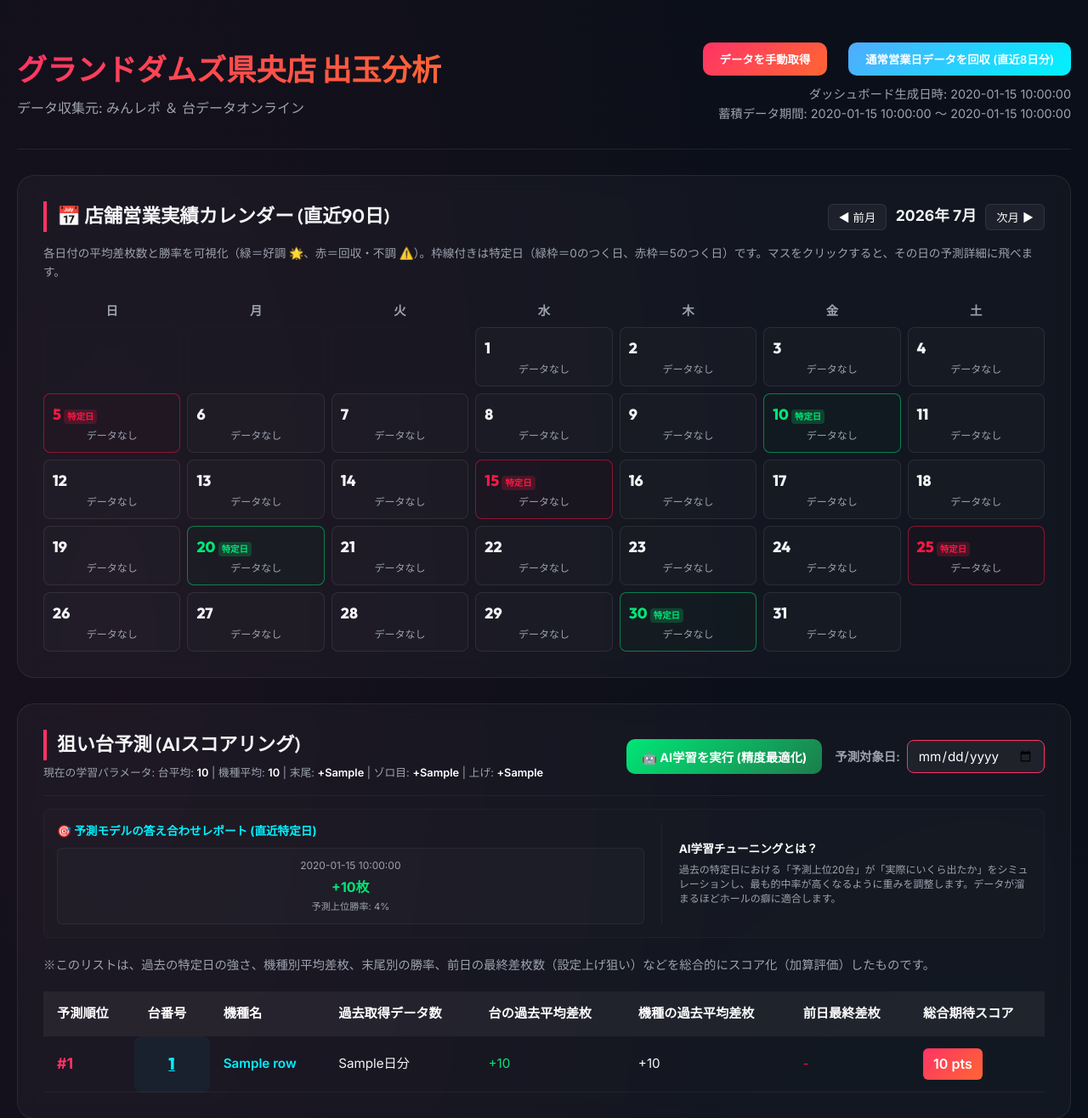
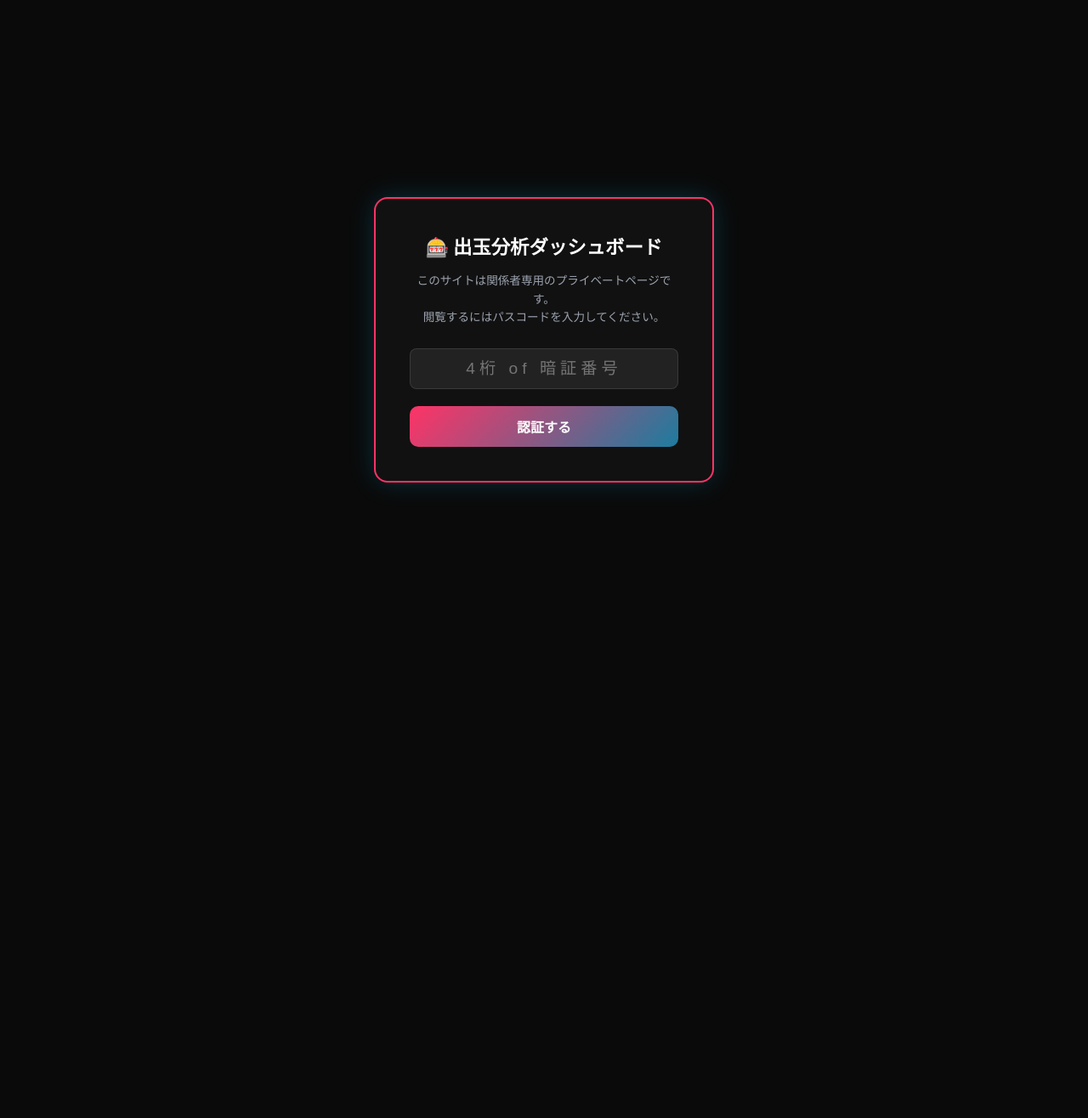
Before and after one commit to t9star/slot-data-analyzer, a Python web app: template templates/dashboard.html in a window 1280 px wide. Shown: the top 1316 px of the page at 85% size. After the commit the page ends 576 px from the top, so only its background shows below. Run offline with Jinja, Linux system fonts and the light colour scheme; the template is opened without the code that fills it: most values are stand-ins (such as "Sample title", 1, 10 or a date in 2020); some libraries are stand-ins or nearby versions.

Commit message:
feat: Add passcode lock screen (1233) with localStorage auto-auth to protect dashboard details

```diff
--- a/templates/dashboard.html
+++ b/templates/dashboard.html
@@ -1607,6 +1607,43 @@
                 });
         }
 
+        // セキュリティ初期化 (スマホ向け自動ログイン)
+        (function() {
+            try {
+                const stored = localStorage.getItem('slot_dashboard_auth');
+                if (stored === 'MTIzMw==') { // '1233'
+                    const hideLock = function() {
+                        const lock = document.getElementById('passcode-lock-screen');
+                        if (lock) lock.style.display = 'none';
+                    };
+                    if (document.readyState === 'loading') {
+                        document.addEventListener('DOMContentLoaded', hideLock);
+                    } else {
+                        hideLock();
+                    }
+                }
+            } catch (e) {
+                console.error('Storage access blocked:', e);
+            }
+        })();
+
+        function checkPasscode() {
+            const input = document.getElementById('input-passcode').value;
+            const errorEl = document.getElementById('passcode-error');
+            if (btoa(input) === 'MTIzMw==') { // '1233'
+                try {
+                    localStorage.setItem('slot_dashboard_auth', 'MTIzMw==');
+                } catch (e) {
+                    console.error('Storage write blocked:', e);
+                }
+                const lock = document.getElementById('passcode-lock-screen');
+                if (lock) lock.style.display = 'none';
+            } else {
+                if (errorEl) errorEl.style.display = 'block';
+                document.getElementById('input-passcode').value = '';
+            }
+        }
+
         // 台番号個別データ履歴モーダル表示
         function showSlotHistory(slotNumber) {
             const modal = document.getElementById('slot-history-modal');
@@ -1703,5 +1740,15 @@
             to { opacity: 1; transform: scale(1); }
         }
     </style>
+    <!-- パスコードロック画面 (関係者限定) -->
+    <div id="passcode-lock-screen" style="position: fixed; top: 0; left: 0; width: 100%; height: 100%; background: #0a0a0a; z-index: 100000; display: flex; flex-direction: column; justify-content: center; align-items: center; font-family: 'Outfit', sans-serif;">
+        <div style="background: #111; border: 2px solid var(--primary-color); border-radius: 16px; padding: 40px; text-align: center; max-width: 400px; width: 90%; box-shadow: 0 0 30px rgba(0, 186, 242, 0.2); animation: modalFadeIn 0.3s ease-out;">
+            <h2 style="color: #fff; margin-bottom: 10px; font-size: 1.4rem;">🎰 出玉分析ダッシュボード</h2>
+            <p style="color: var(--text-muted); font-size: 0.85rem; margin-bottom: 25px;">このサイトは関係者専用のプライベートページです。<br>閲覧するにはパスコードを入力してください。</p>
+            <input type="password" id="input-passcode" placeholder="4桁 of 暗証番号" style="width: 100%; padding: 12px; font-size: 1.2rem; border-radius: 8px; border: 1px solid rgba(255,255,255,0.1); background: #222; color: #fff; text-align: center; margin-bottom: 20px; letter-spacing: 5px;" onkeydown="if(event.key === 'Enter') checkPasscode()">
+            <button onclick="checkPasscode()" class="btn btn-update" style="width: 100%; padding: 12px; font-size: 1rem; font-weight: bold; background: linear-gradient(135deg, var(--primary-color) 0%, #1d7c9f 100%); margin: 0; cursor: pointer; color: #fff;">認証する</button>
+            <div id="passcode-error" style="color: var(--danger-color); font-size: 0.85rem; margin-top: 15px; display: none;">❌ パスコードが正しくありません。</div>
+        </div>
+    </div>
 </body>
 </html>
```
